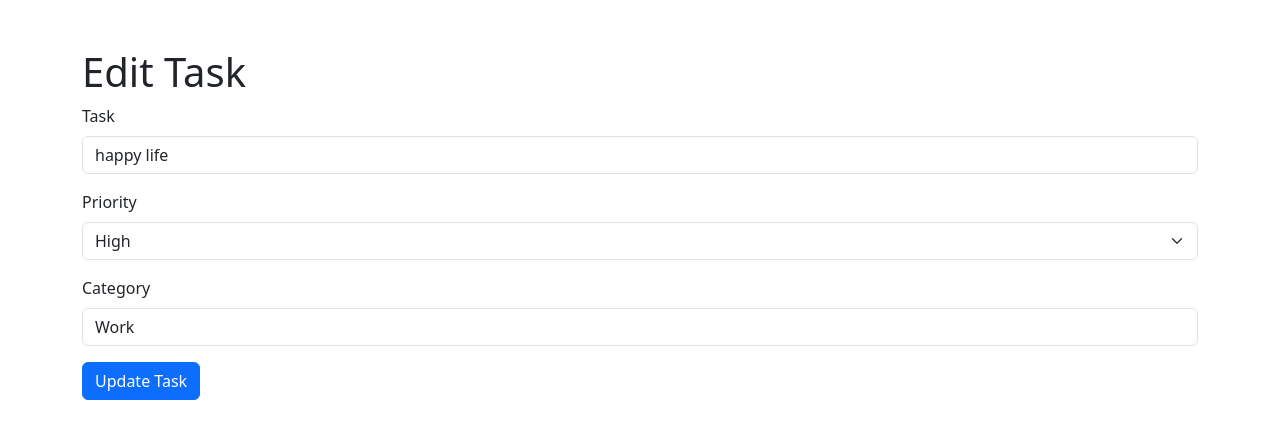
After one commit to Avni2002/To-Do-App, a Flask app: page /edit/1 in a window 1280 px wide. The commit adds this page. Shown: the top 439 px of the page. Run offline with Flask 3, Linux system fonts and the light colour scheme.

Commit message:
Implemented task addition, deletion, and editing features.

```diff
--- /dev/null
+++ b/Templates/edit_task.html
@@ -0,0 +1,33 @@
+<!DOCTYPE html>
+<html lang="en">
+<head>
+    <meta charset="UTF-8">
+    <meta name="viewport" content="width=device-width, initial-scale=1.0">
+    <title>Edit Task</title>
+    <link href="https://cdn.jsdelivr.net/npm/bootstrap@5.3.0/dist/css/bootstrap.min.css" rel="stylesheet">
+</head>
+<body>
+    <div class="container my-5">
+        <h1>Edit Task</h1>
+        <form method="POST">
+            <div class="mb-3">
+                <label for="taskContent" class="form-label">Task</label>
+                <input type="text" class="form-control" id="taskContent" name="content" value="{{ task.content }}" required>
+            </div>
+            <div class="mb-3">
+                <label for="taskPriority" class="form-label">Priority</label>
+                <select class="form-select" id="taskPriority" name="priority">
+                    <option value="Low" {% if task.priority == 'Low' %}selected{% endif %}>Low</option>
+                    <option value="Medium" {% if task.priority == 'Medium' %}selected{% endif %}>Medium</option>
+                    <option value="High" {% if task.priority == 'High' %}selected{% endif %}>High</option>
+                </select>
+            </div>
+            <div class="mb-3">
+                <label for="taskCategory" class="form-label">Category</label>
+                <input type="text" class="form-control" id="taskCategory" name="category" value="{{ task.category }}">
+            </div>
+            <button type="submit" class="btn btn-primary">Update Task</button>
+        </form>
+    </div>
+</body>
+</html>
--- a/app.py
+++ b/app.py
@@ -1,38 +1,95 @@
-from flask import Flask, render_template, request, redirect, url_for
+import os
+from flask import Flask, render_template, request, redirect, url_for,flash,get_flashed_messages
 from flask_sqlalchemy import SQLAlchemy
 from flask_migrate import Migrate
+from sqlalchemy import Date
+from datetime import datetime
 
 app = Flask(__name__)
 app.config['SQLALCHEMY_DATABASE_URI'] = 'sqlite:///tasks.db'
 db = SQLAlchemy(app)
 migrate = Migrate(app, db)
+app.config['SECRET_KEY'] = os.urandom(24)
 
 
 class Task(db.Model):
     id = db.Column(db.Integer, primary_key=True)
     content = db.Column(db.String(200), nullable=False)
-    priority = db.Column(db.String(20),nullable= False,default = 'Medium')
+    priority = db.Column(db.String(20), nullable=False, default='Medium')
+    date_created = db.Column(db.DateTime, default=datetime.utcnow)
+    category = db.Column(db.String(50), nullable=True)
 
-@app.route('/')
+    def __repr__(self):
+        return f'<Task {self.id} - {self.content} - {self.category}>'
+
+
+@app.route('/' , methods=['GET','POST'])
 def index():
-    tasks = Task.query.order_by(Task.priority.desc()).all()
+    if request.method == 'POST':
+        task_content = request.form['content']
+        new_task = Task(content=task_content)
+
+        try:
+            db.session.add(new_task)
+            db.session.commit()
+            return redirect(url_for('index'))
+        except:
+            return 'There was an issue adding your task'
+
+    tasks = Task.query.all()
     return render_template('index.html', tasks=tasks)
 
-@app.route('/add', methods=['POST'])
+@app.route('/add_task', methods=['POST'])
 def add_task():
-    task_content = request.form.get['content']
-    task_priority = request.form['priority']
-    new_task = Task(content=task_content,priority=task_priority)
-    db.session.add(new_task)
-    db.session.commit()
-    return redirect('/')
+    task_content = request.form.get('content')
+    task_priority = request.form.get('priority')
+    task_category = request.form.get('category', '')
 
-@app.route('/delete/<int:id>')
-def delete_task(id):
-    task = Task.query.get_or_404(id)
-    db.session.delete(task)
-    db.session.commit()
+    if not task_content:
+        flash('Task content is required!', 'danger')
+        return redirect(url_for('index'))
+
+    try:
+        new_task = Task(content=task_content, priority=task_priority, category=task_category)
+        db.session.add(new_task)
+        db.session.commit()
+        #flash('Task added successfully!', 'success')
+    except Exception as e:
+        db.session.rollback()
+        #flash(f'Error adding task: {e}', 'danger')
+
     return redirect(url_for('index'))
+
+
+
+@app.route('/delete/<int:task_id>', methods=['POST'])
+def delete_task(task_id):
+    task = Task.query.get_or_404(task_id)
+    try:
+        db.session.delete(task)
+        db.session.commit()
+        return redirect(url_for('index'))
+    except:
+        return 'There was an issue deleting your task'
+
+@app.route('/edit/<int:task_id>', methods=['GET', 'POST'])
+@app.route('/edit/<int:task_id>', methods=['GET', 'POST'])
+def edit_task(task_id):
+    task = Task.query.get_or_404(task_id)
+    if request.method == 'POST':
+        task.content = request.form['content']
+        task.priority = request.form['priority']
+        task.category = request.form['category']
+
+        try:
+            db.session.commit()
+            flash('Task updated successfully!', 'success')
+            return redirect(url_for('index'))
+        except Exception as e:
+            db.session.rollback()
+            flash(f'Error updating task: {e}', 'danger')
+
+    return render_template('edit_task.html', task=task)
 
 if __name__ == '__main__':
     app.run(debug=True)
```
Also changed, not shown: Templates/index.html (+93 -17 lines), migrations/versions/b0c0c4011cda_add_category_to_task_model.py (added, +34 -0 lines), migrations/versions/c466f2454545_added_due_date_to_task_model.py (added, +36 -0 lines), instance/tasks.db, your_database.db (added).
